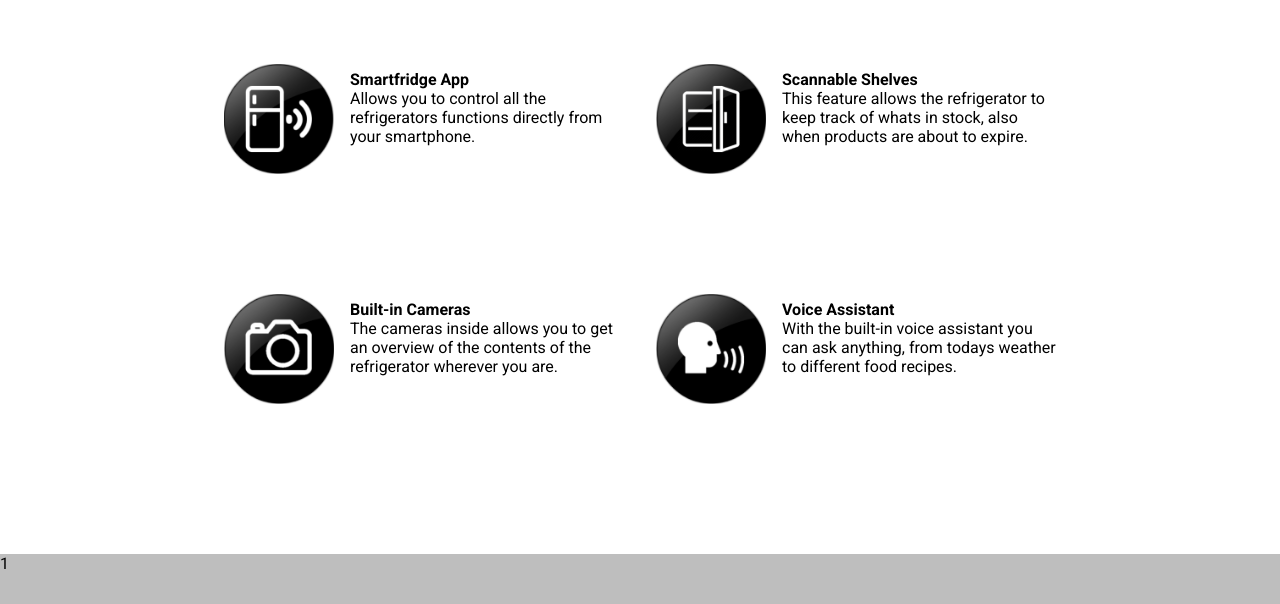
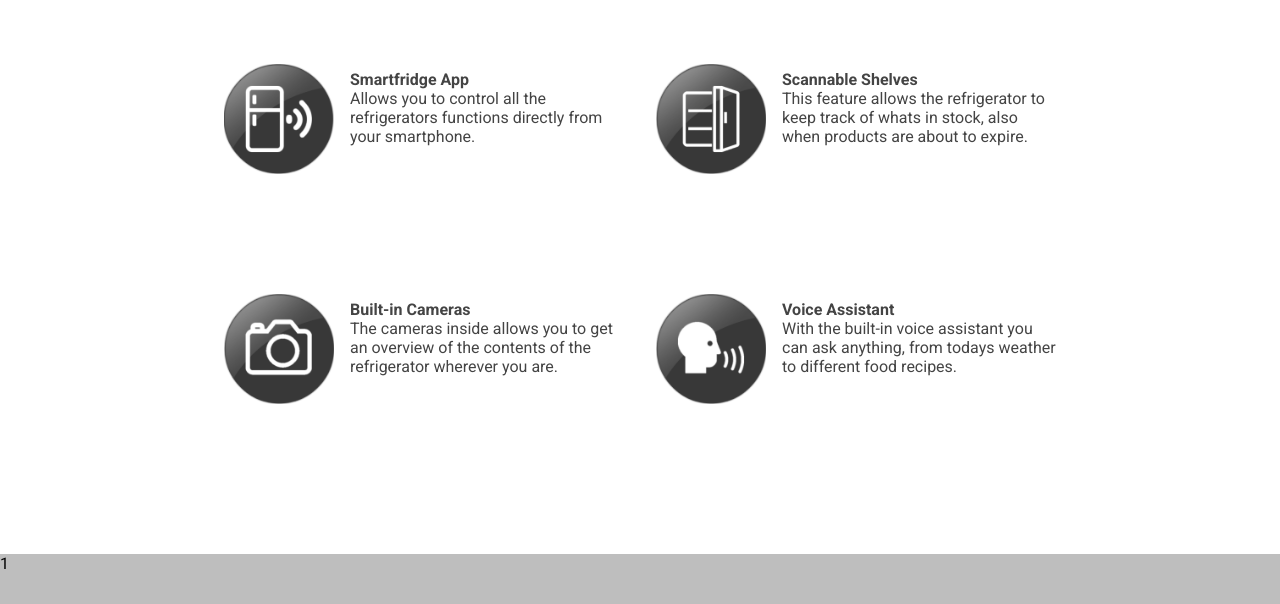
Before and after one commit to emil257/smart-fridge, a plain HTML site: page index.html in a window 1280 px wide. Shown: the part 734-1338 px from the top of the page. Drawn offline with Linux system fonts and the light colour scheme.

Commit message:
Add files via upload

```diff
--- a/index.html
+++ b/index.html
@@ -37,14 +37,14 @@
       <h1>Features</h1>
       <div class="features">
         <div class="feature">
-          <img src="./assets/app.png" />
+          <img src="./assets/appgray.png" />
           <p>
             <b>Smartfridge App</b><br />Allows you to control all the
             refrigerators functions directly from your smartphone.
           </p>
         </div>
         <div class="feature">
-          <img src="./assets/shelves.png" />
+          <img src="./assets/shelvesgray.png" />
           <p>
             <b>Scannable Shelves</b><br />This feature allows the refrigerator
             to keep track of whats in stock, also when products are about to
@@ -52,14 +52,14 @@
           </p>
         </div>
         <div class="feature">
-          <img src="./assets/camera.png" />
+          <img src="./assets/cameragray.png" />
           <p>
             <b>Built-in Cameras</b><br />The cameras inside allows you to get an
             overview of the contents of the refrigerator wherever you are.
           </p>
         </div>
         <div class="feature">
-          <img src="./assets/voice.png" />
+          <img src="./assets/voicegray.png" />
           <p>
             <b>Voice Assistant</b><br />With the built-in voice assistant you
             can ask anything, from todays weather to different food recipes.
--- a/styles/style.scss
+++ b/styles/style.scss
@@ -120,6 +120,7 @@ body {
       text-align: center;
       padding: 2.5em;
       margin: 0;
+      color: #444444;
     }
     .features {
       display: grid;
@@ -127,6 +128,7 @@ body {
       grid-template-rows: auto auto;
       grid-gap: 2em;
       row-gap: 120px;
+      color: #444444;
       .feature {
         display: grid;
         grid-template-columns: 110px auto;
```
Also changed, not shown: assets/appgray.png (added), assets/cameragray.png (added), assets/shelvesgray.png (added), assets/voicegray.png (added), styles/style.css, 1 other file.
